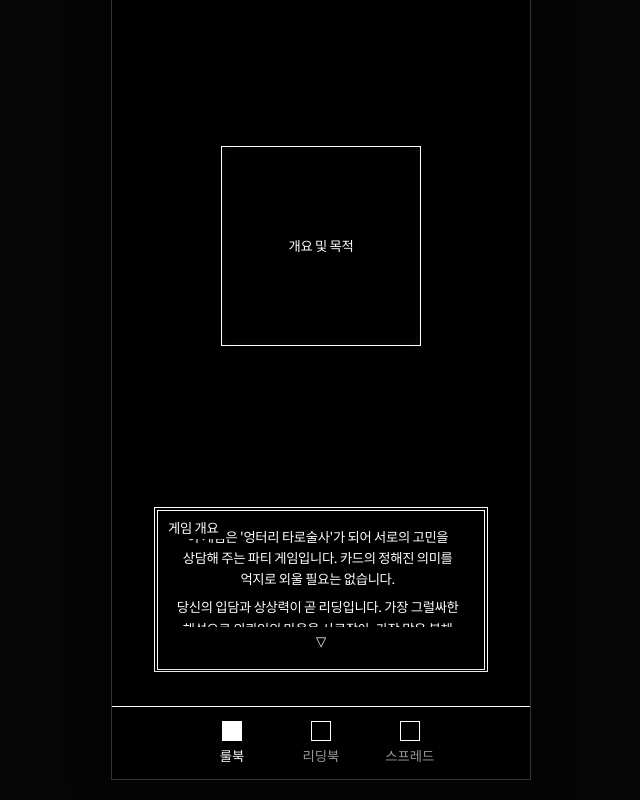
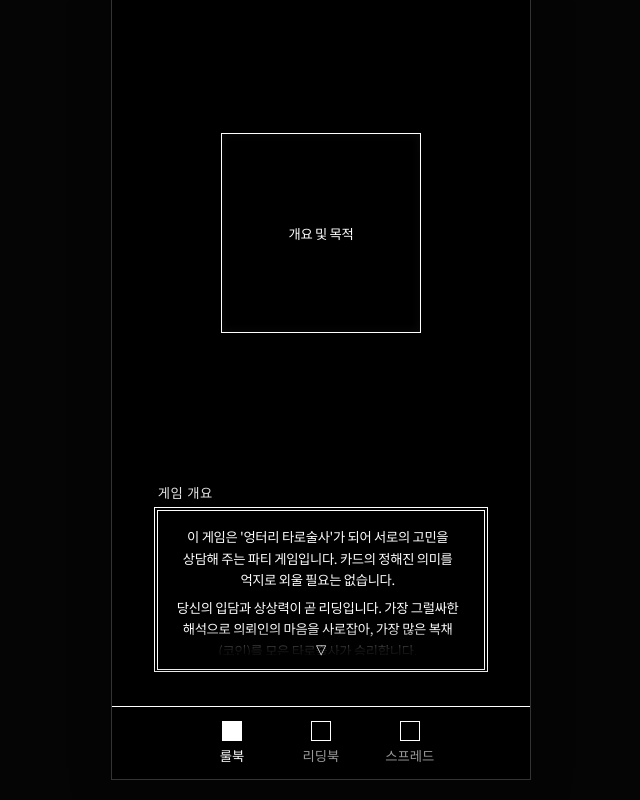
Before and after one commit to horangg/The-Fortune-Pack, a React (Vite) app: page / in a window 1280 px wide. Both pictures are taken after a click on the button "룰북". Shown: the part 80-880 px from the top of the page, without its empty margins (319-959 px from the left). Built offline with nearby package versions, Linux system fonts and the light colour scheme.

Commit message:
룰북 말풍선 디자인 개선
코드입력 안내문 추가
스프레드 안내 문구 추가

```diff
--- a/src/components/RulebookTab.tsx
+++ b/src/components/RulebookTab.tsx
@@ -205,19 +205,21 @@ export const RulebookTab: React.FC = () => {
         </div>
       </div>
 
-      {/* Bottom Double-Border Dialogue Frame (Matches Image) */}
-      <div
-        onClick={handleInteraction}
-        className="w-full cursor-pointer border border-white p-0.5 bg-black transition-all hover:border-neutral-300 active:scale-[0.99]"
-      >
-        <div className="border border-white p-4 h-[160px] flex flex-col justify-between relative bg-black">
-
-          {/* Slide Title Indicator */}
-          <div className="absolute top-2 left-3 text-[10px] text-white uppercase z-10 bg-black pr-2">
+      {/* Bottom Area: Title + Dialogue Frame */}
+      <div className="w-full flex flex-col items-start gap-1">
+        {/* Slide Title Indicator (Outside box, top left) */}
+        <div className="text-[11px] text-white/90 uppercase pl-1 tracking-wider">
           {slides[currentIndex].title}
         </div>
 
-          <div id="rulebook-scroll" className="flex-1 flex flex-col pt-2 overflow-y-auto pr-2 [&::-webkit-scrollbar]:hidden [-ms-overflow-style:none] [scrollbar-width:none]">
+        {/* Bottom Double-Border Dialogue Frame */}
+        <div
+          onClick={handleInteraction}
+          className="w-full relative cursor-pointer border border-white p-0.5 bg-black transition-all hover:border-neutral-300 active:scale-[0.99]"
+        >
+          <div className="border border-white p-4 h-[160px] flex flex-col relative bg-black overflow-hidden">
+
+            <div id="rulebook-scroll" className="flex-1 flex flex-col overflow-y-auto pr-2 pb-6 [&::-webkit-scrollbar]:hidden [-ms-overflow-style:none] [scrollbar-width:none]">
               <AnimatePresence mode="wait">
                 <motion.div
                   key={currentIndex}
@@ -232,9 +234,13 @@ export const RulebookTab: React.FC = () => {
               </AnimatePresence>
             </div>
 
-          {/* Blinking ▽ pointer at the bottom center */}
-          <div className="text-center text-[10px] text-white animate-bounce mt-1 shrink-0 bg-black pt-1">
+            {/* Gradient and Arrow at the bottom */}
+            <div className="absolute bottom-0 left-0 right-0 h-12 bg-gradient-to-t from-black via-black/90 to-transparent flex items-end justify-center pb-2 pointer-events-none">
+              <div className="text-[10px] text-white animate-bounce">
                 ▽
+              </div>
+            </div>
+
           </div>
         </div>
       </div>
--- a/src/components/SearcherTab.tsx
+++ b/src/components/SearcherTab.tsx
@@ -192,7 +192,7 @@ export const SearcherTab: React.FC = () => {
                   <p className="text-white leading-relaxed">
                     {searchError
                       ? "기록되지 않은 신비한 코드입니다. 다시 입력해 주세요."
-                      : "세 자리 숫자코드를 입력하세요."
+                      : "네모칸을 클릭하여 세 자리 숫자코드를 입력하세요."
                     }
                   </p>
                   <span className="text-white block pulsing-arrow">
--- a/src/components/SpreadGuideTab.tsx
+++ b/src/components/SpreadGuideTab.tsx
@@ -113,6 +113,9 @@ export const SpreadGuideTab: React.FC = () => {
       transition={{ duration: 0.2 }}
       className="flex-1 flex flex-col justify-center items-center w-full min-h-[500px]"
     >
+      <div className="text-white text-[14px] mb-6 tracking-wide">
+        어떤 것을 점쳐보시겠습니까?
+      </div>
       {/* TV / Table Outline mimicking Image 1 */}
       <div className="relative w-full max-w-[340px] mx-auto flex items-center justify-center py-4">
         {/* The Table Image */}
```
Lines whose indentation alone changed are shown as unchanged.
